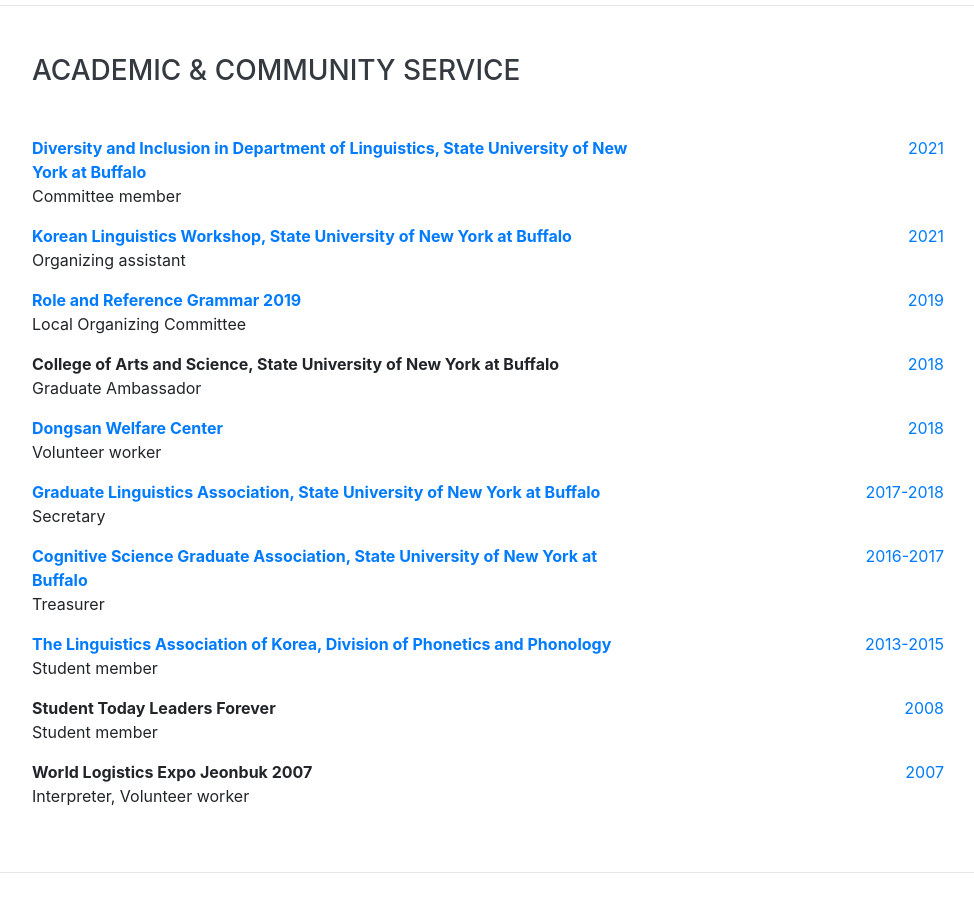
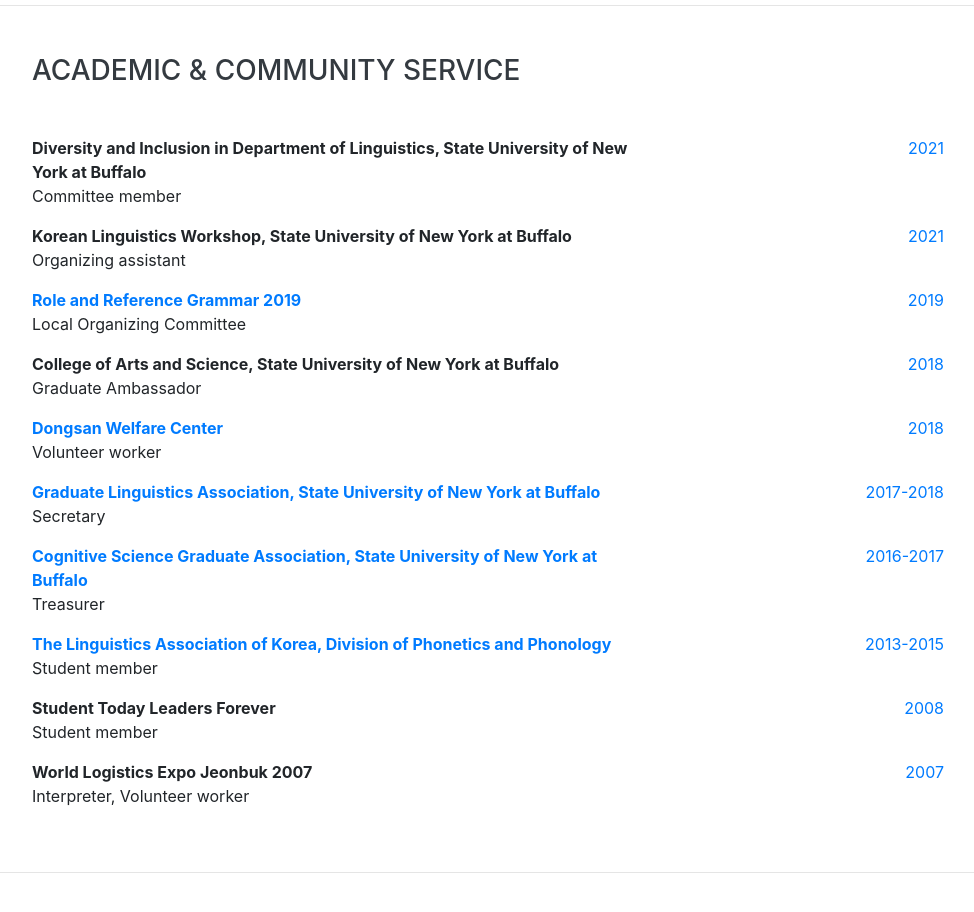
Before and after one commit to seongjihye/linguist, a website with bundled scripts: page index.html in a window 1280 px wide. Shown: the part 5220-6132 px from the top of the page, without its empty margins (288-1262 px from the left). Built offline with nearby package versions, Linux system fonts and the light colour scheme; a web font is replaced by a local one.

Commit message:
Update index.html

```diff
--- a/index.html
+++ b/index.html
@@ -353,7 +353,7 @@
         <h3 class="mb-5">Academic &amp; Community service</h3>
       <div class="resume-item d-flex flex-column flex-md-row justify-content-between mb-0">
           <div class="resume-content">
-              <p class="mb-0"><a href = "https://ubwp.buffalo.edu/rrg2019/"> <b>Diversity and Inclusion in Department of Linguistics, State University of New York at Buffalo </b></a></p>
+              <p class="mb-0"><b>Diversity and Inclusion in Department of Linguistics, State University of New York at Buffalo </b></a></p>
                <p>Committee member</p>
           </div>
           <div class="resume-date text-md-right">
@@ -362,7 +362,7 @@
         </div>
       <div class="resume-item d-flex flex-column flex-md-row justify-content-between mb-0">
           <div class="resume-content">
-              <p class="mb-0"><a href = "https://ubwp.buffalo.edu/rrg2019/"> <b>Korean Linguistics Workshop, State University of New York at Buffalo </b></a></p>
+              <p class="mb-0"> <b>Korean Linguistics Workshop, State University of New York at Buffalo </b></a></p>
                <p>Organizing assistant</p>
           </div>
           <div class="resume-date text-md-right">
```
